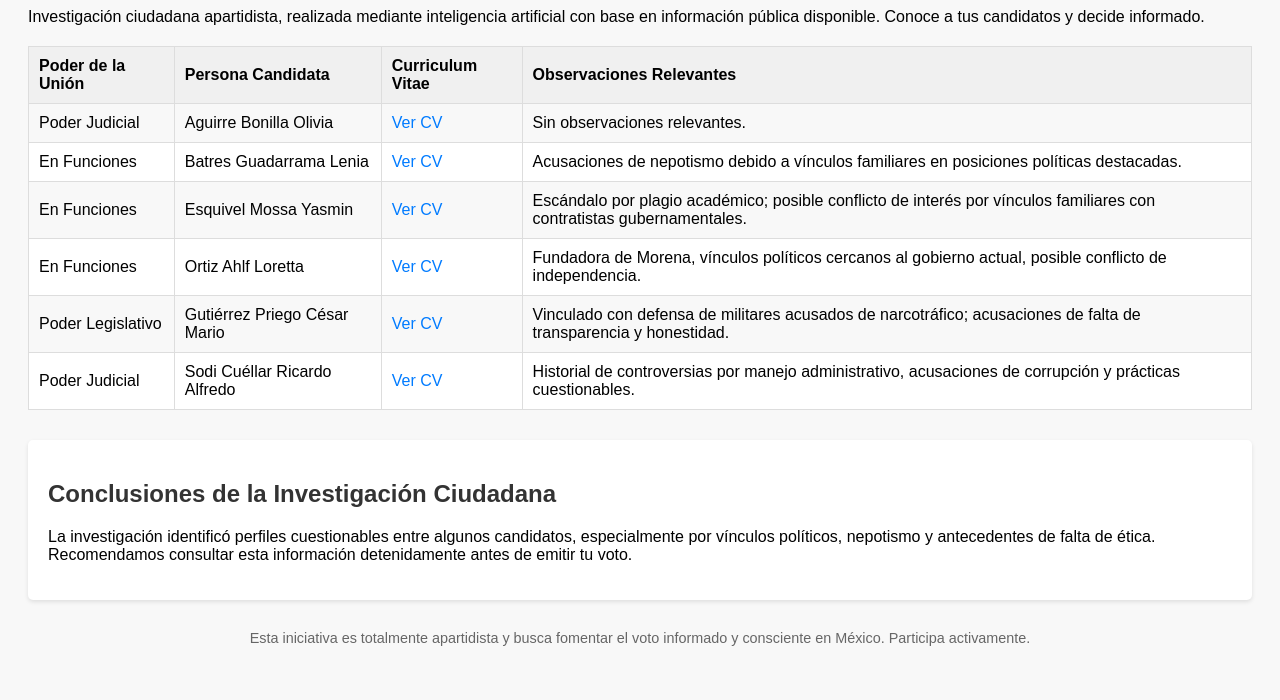
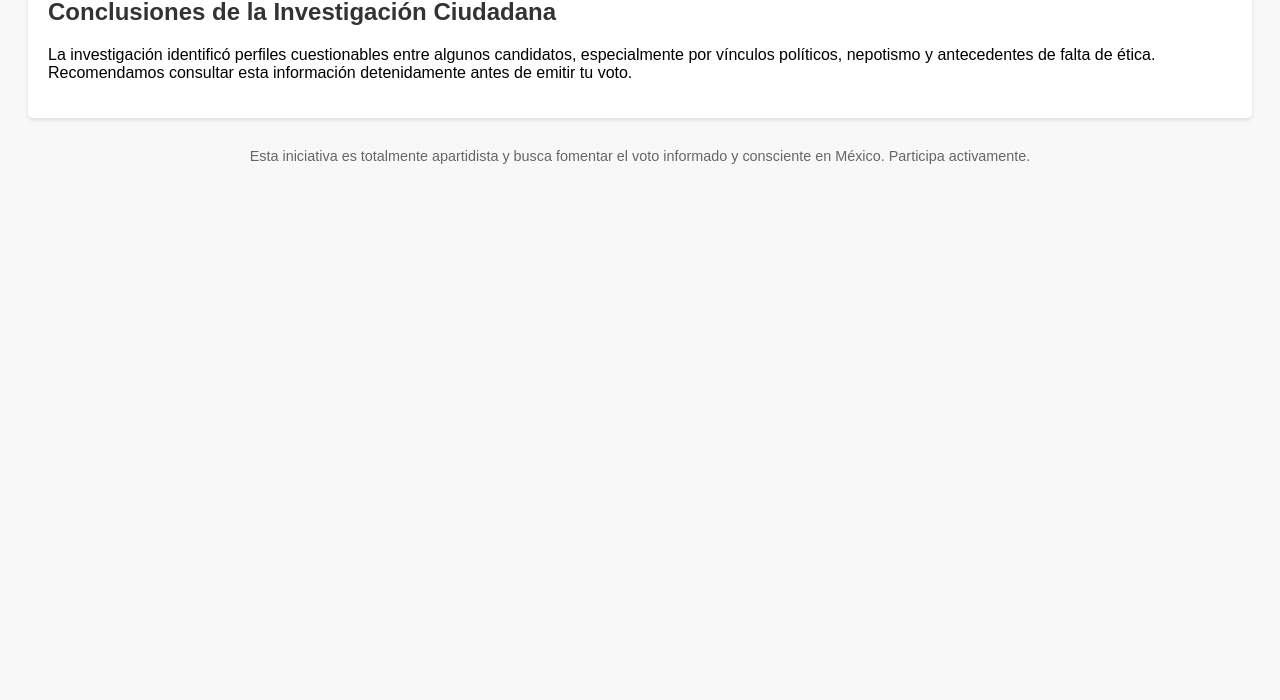
Before and after one commit to mdatosweb/eleccionesjuecesmx, a plain HTML site: page inicio.html in a window 1280 px wide. Shown: the part 100-800 px from the top of the page. Drawn offline with Linux system fonts and the light colour scheme.

Commit message:
Update inicio.html

```diff
--- a/inicio.html
+++ b/inicio.html
@@ -19,58 +19,6 @@
     </style>
 </head>
 <body>
-
-<h1>Candidaturas al Poder Judicial 2025</h1>
-<p>Investigación ciudadana apartidista, realizada mediante inteligencia artificial con base en información pública disponible. Conoce a tus candidatos y decide informado.</p>
-
-<table>
-    <thead>
-        <tr>
-            <th>Poder de la Unión</th>
-            <th>Persona Candidata</th>
-            <th>Curriculum Vitae</th>
-            <th>Observaciones Relevantes</th>
-        </tr>
-    </thead>
-    <tbody>
-        <tr>
-            <td>Poder Judicial</td>
-            <td>Aguirre Bonilla Olivia</td>
-            <td><a href="https://candidaturaspoderjudicial.ine.mx/cycc/documentos/ficha/AGUIRRE_BONILLA_OLIVIA_14.pdf" target="_blank">Ver CV</a></td>
-            <td>Sin observaciones relevantes.</td>
-        </tr>
-        <tr>
-            <td>En Funciones</td>
-            <td>Batres Guadarrama Lenia</td>
-            <td><a href="https://candidaturaspoderjudicial.ine.mx/cycc/documentos/ficha/BATRES_GUADARRAMA_LENIA_4103.pdf" target="_blank">Ver CV</a></td>
-            <td>Acusaciones de nepotismo debido a vínculos familiares en posiciones políticas destacadas.</td>
-        </tr>
-        <tr>
-            <td>En Funciones</td>
-            <td>Esquivel Mossa Yasmin</td>
-            <td><a href="https://candidaturaspoderjudicial.ine.mx/cycc/documentos/ficha/ESQUIVEL_MOSSA_YASMIN_4104.pdf" target="_blank">Ver CV</a></td>
-            <td>Escándalo por plagio académico; posible conflicto de interés por vínculos familiares con contratistas gubernamentales.</td>
-        </tr>
-        <tr>
-            <td>En Funciones</td>
-            <td>Ortiz Ahlf Loretta</td>
-            <td><a href="https://candidaturaspoderjudicial.ine.mx/cycc/documentos/ficha/ORTIZ_AHLF_LORETTA_4105.pdf" target="_blank">Ver CV</a></td>
-            <td>Fundadora de Morena, vínculos políticos cercanos al gobierno actual, posible conflicto de independencia.</td>
-        </tr>
-        <tr>
-            <td>Poder Legislativo</td>
-            <td>Gutiérrez Priego César Mario</td>
-            <td><a href="https://candidaturaspoderjudicial.ine.mx/cycc/documentos/ficha/GUTIERREZ_PRIEGO_CESAR_MARIO_56.pdf" target="_blank">Ver CV</a></td>
-            <td>Vinculado con defensa de militares acusados de narcotráfico; acusaciones de falta de transparencia y honestidad.</td>
-        </tr>
-        <tr>
-            <td>Poder Judicial</td>
-            <td>Sodi Cuéllar Ricardo Alfredo</td>
-            <td><a href="https://candidaturaspoderjudicial.ine.mx/cycc/documentos/ficha/SODI_CUELLAR_RICARDO_ALFREDO_66.pdf" target="_blank">Ver CV</a></td>
-            <td>Historial de controversias por manejo administrativo, acusaciones de corrupción y prácticas cuestionables.</td>
-        </tr>
-        <!-- Continúa añadiendo candidatos según la investigación realizada -->
-    </tbody>
 </table>
 
 <div class="info-section">
```
